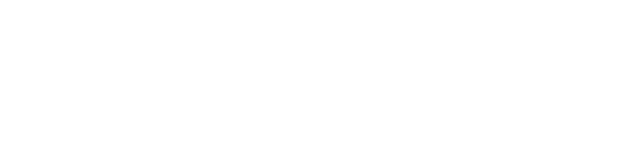
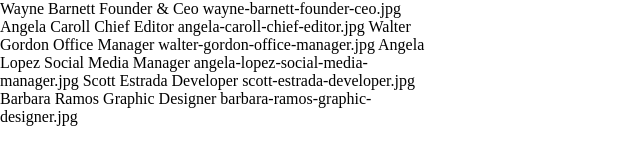
Before and after one commit to FraBona/js-our-team, a plain HTML site: page index.html in a window 1280 px wide. Shown: the whole page, without its empty margins (0-640 px from the left). Drawn offline with Linux system fonts and the light colour scheme.

Commit message:
print array dom

```diff
--- a/css/main.css
+++ b/css/main.css
@@ -0,0 +1,15 @@
+*{
+  margin: 0;
+  padding: 0;
+  box-sizing: border-box;
+}
+
+.row{
+  display: flex;
+  flex-wrap: wrap;
+}
+
+.user{
+  flex-basis: calc((100% / 12) * 4);
+
+}
--- a/index.html
+++ b/index.html
@@ -8,6 +8,13 @@
 </head>
 <body>
 
+  <div class="container">
+    <div class="row">
+      <div class="user"></div>
+      <div class="clear"></div>
+    </div>
+  </div>
+
   <script src="./js/app.js"></script>
 </body>
 </html>
--- a/js/app.js
+++ b/js/app.js
@@ -31,4 +31,19 @@ const team = [
   }
 ]
 
-console.log(team);
+for(let i = 0; i < team.length; i++){
+  let currentUser = team[i];
+  console.log(currentUser);
+}
+
+const userDomElement = document.querySelector('.user');
+const clearDomElement = document.querySelector('.clear');
+
+for(let i = 0; i < team.length; i++){
+  let nome = team[i].nome;
+  let ruolo = team[i].ruolo;
+  let foto = team[i].foto;
+
+  userDomElement.innerHTML += nome + ' ' + ruolo + ' ' + foto + ' ';
+  clearDomElement.innerHTML = '';
+}
```
